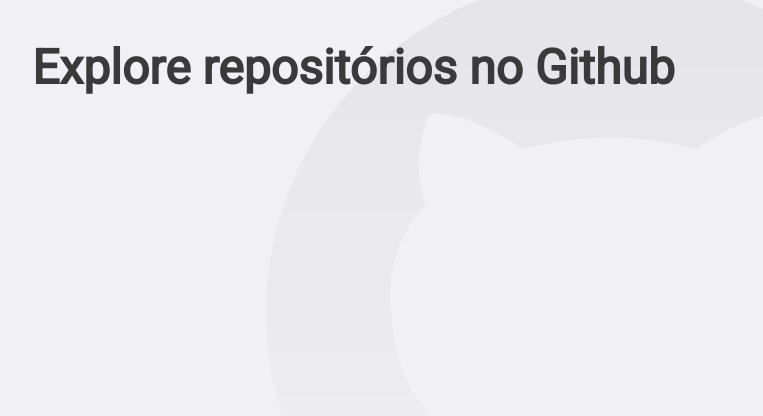
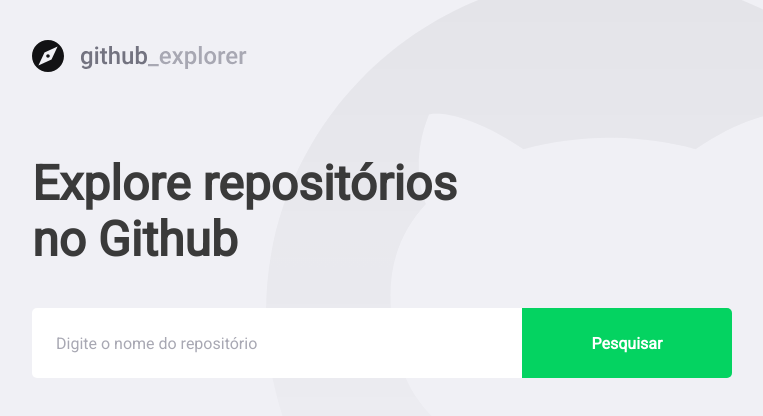
Before and after one commit to jefersonmbs/primeirio-projeto-react, a React (Create React App) app: page / in a window 1280 px wide. Shown: the top 416 px of the page, without its empty margins (148-911 px from the left). Built offline with nearby package versions, Linux system fonts and the light colour scheme.

Commit message:
Input And Button

```diff
--- a/package.json
+++ b/package.json
@@ -11,6 +11,7 @@
     "@types/react": "^16.9.0",
     "@types/react-dom": "^16.9.0",
     "express": "^4.17.1",
+    "polished": "^4.0.2",
     "react": "^16.13.1",
     "react-dom": "^16.13.1",
     "react-router-dom": "^5.2.0",
--- a/src/Pages/Dashboard/index.tsx
+++ b/src/Pages/Dashboard/index.tsx
@@ -1,9 +1,21 @@
 import React from 'react';
 
-import { Title } from './styles';
+import logoImg from '../../assets/logodash.svg';
+
+import { Title, Form } from './styles';
 
 const Dashboard: React.FC = () => {
-  return <Title>Explore repositórios no Github</Title>;
+  return (
+    <>
+      <img src={logoImg} alt="Github Explorer" />
+      <Title>Explore repositórios no Github</Title>
+      <Form action="">
+        <input placeholder="Digite o nome do repositório" />
+        <button type="submit">Pesquisar</button>
+      </Form>
+
+    </>
+  );
 };
 
 export default Dashboard;
--- a/src/Pages/Dashboard/styles.ts
+++ b/src/Pages/Dashboard/styles.ts
@@ -1,12 +1,42 @@
 import styled from 'styled-components';
+import { shade } from 'polished';
 
 // Template literals
 
 export const Title = styled.h1`
-  font-size: 48px;
+  font-size: 3rem;
   color: #3a3a3a;
-  font-family: Roboto;
-  font-style: normal;
-  font-weight: bold;
-  line-height: 56px;
+  margin-top: 5rem;
+  max-width: 28.62rem;
+  line-height: 3.5rem;
 `;
+
+export const Form = styled.form`
+  margin-top: 2.5rem;
+  max-width: 43.75rem;
+  display: flex;
+  input {
+    flex: 1;
+    height: 4.375rem;
+    padding: 0 1.5rem;
+    border: 0;
+    border-radius: 0.313rem 0 0 0.313rem;
+    color: #3a3a3a;
+    &::placeholder {
+      color: #a8a8b3;
+    }
+  }
+  button {
+    width: 13.125rem;
+    height: 4.375rem;
+    background: #04d361;
+    border-radius: 0px 5px 5px 0px;
+    border: 0;
+    color: #fff;
+    font-weight: bold;
+    transition: background-color 0.2s;
+    &:hover {
+      background: ${shade(0.3, '#04d361')};
+    }
+  }
+`;
```
Also changed, not shown: src/assets/logodash.svg (added), 1 other file (tests, documents, lock files or other folders).
